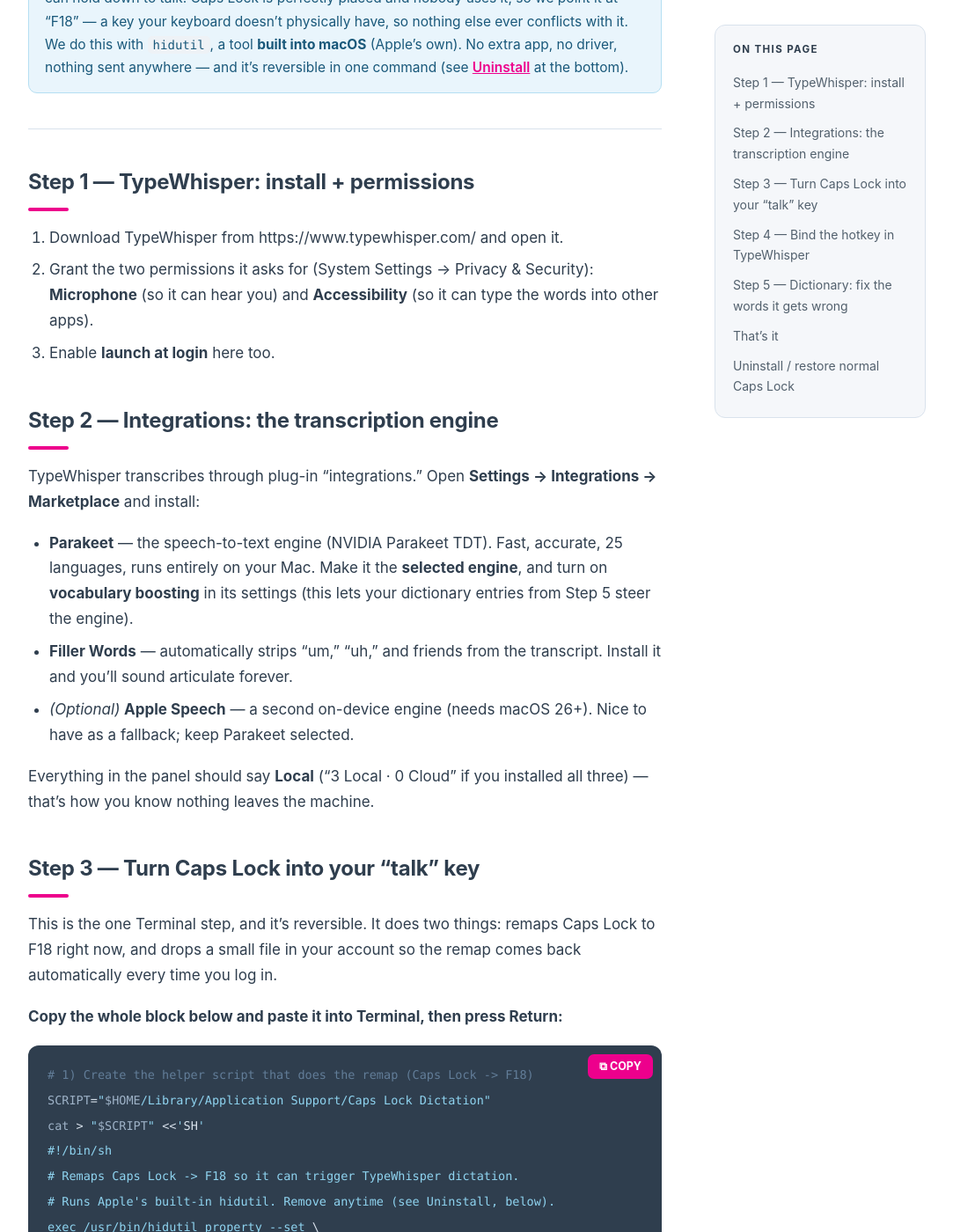
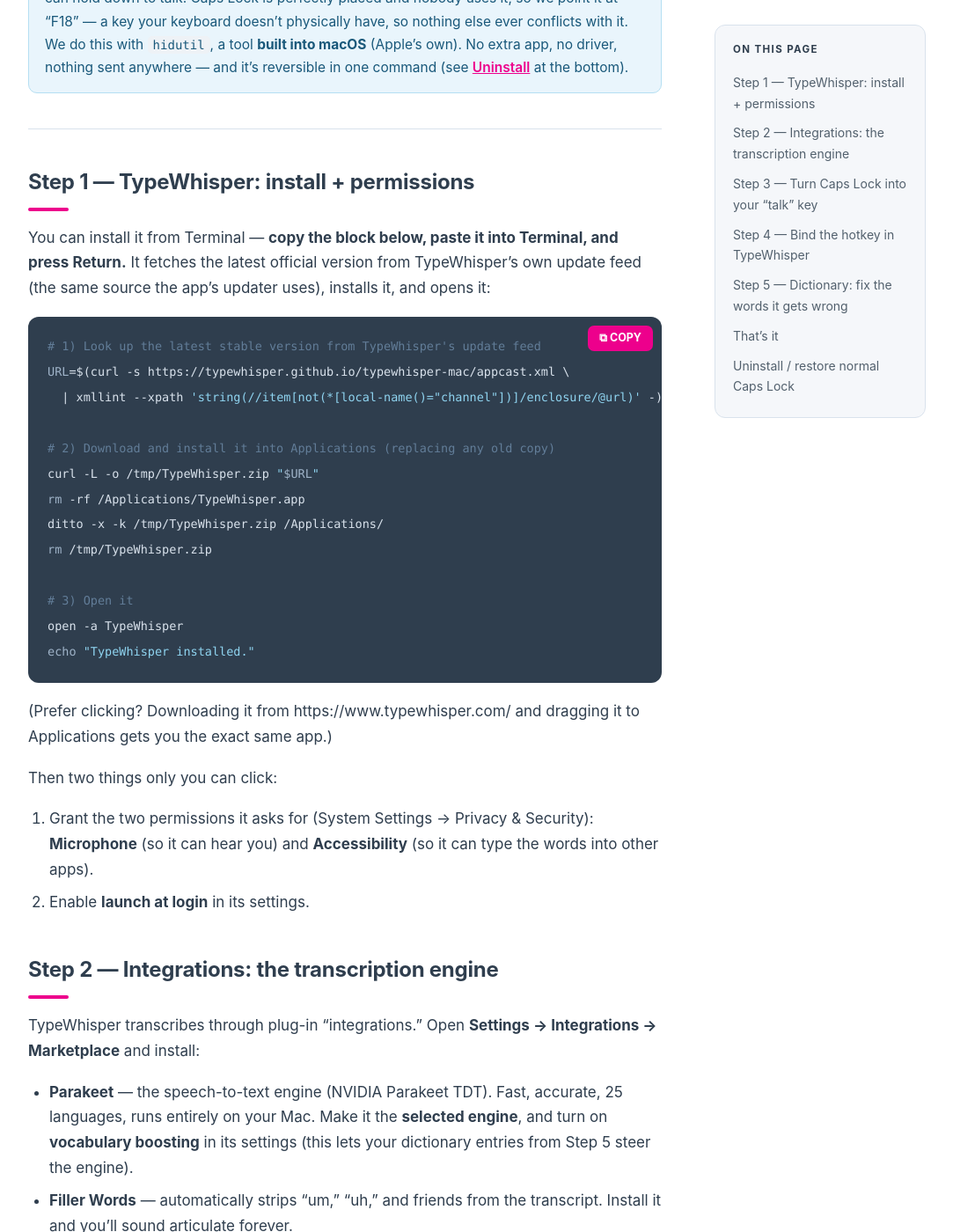
Before and after one commit to theWEBDOGS/guides, a Jekyll site: the page built from typewhisper/index.md, in a window 1280 px wide and 1400 px high, scrolled down 827 px. Shown: the whole window at 88% size, without its empty margins (90-1173 px from the left). Built offline with Jekyll 4.4.1, drawn with Linux system fonts in a browser that asks for light colours; some web fonts are replaced; some of the changed text lies outside the part shown.

Commit message:
Publish guides (2026-06-10) [generated]

````diff
--- a/typewhisper/index.md
+++ b/typewhisper/index.md
@@ -38,11 +38,36 @@ key your "talk" button. About 10 minutes.
 
 ## Step 1 — TypeWhisper: install + permissions
 
-1. Download TypeWhisper from https://www.typewhisper.com/ and open it.
-2. Grant the two permissions it asks for (System Settings → Privacy &
+You can install it from Terminal — **copy the block below, paste it into
+Terminal, and press Return.** It fetches the latest official version from
+TypeWhisper's own update feed (the same source the app's updater uses),
+installs it, and opens it:
+
+```bash
+# 1) Look up the latest stable version from TypeWhisper's update feed
+URL=$(curl -s https://typewhisper.github.io/typewhisper-mac/appcast.xml \
+  | xmllint --xpath 'string(//item[not(*[local-name()="channel"])]/enclosure/@url)' -)
+
+# 2) Download and install it into Applications (replacing any old copy)
+curl -L -o /tmp/TypeWhisper.zip "$URL"
+rm -rf /Applications/TypeWhisper.app
+ditto -x -k /tmp/TypeWhisper.zip /Applications/
+rm /tmp/TypeWhisper.zip
+
+# 3) Open it
+open -a TypeWhisper
+echo "TypeWhisper installed."
+```
+
+(Prefer clicking? Downloading it from https://www.typewhisper.com/ and
+dragging it to Applications gets you the exact same app.)
+
+Then two things only you can click:
+
+1. Grant the two permissions it asks for (System Settings → Privacy &
    Security): **Microphone** (so it can hear you) and **Accessibility** (so it
    can type the words into other apps).
-3. Enable **launch at login** here too.
+2. Enable **launch at login** in its settings.
 
 ## Step 2 — Integrations: the transcription engine
 
````
Also changed, not shown: other parts of typewhisper/index.md (+1 -1 lines).
